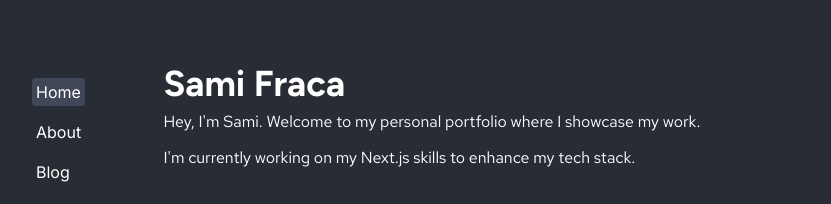
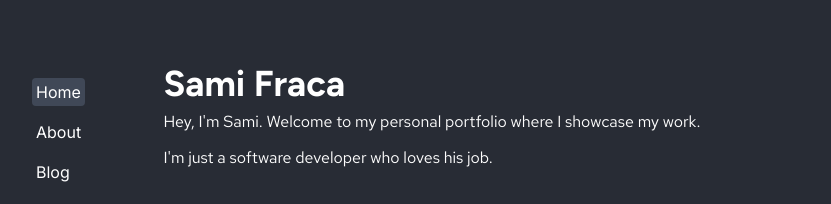
Before and after one commit to SamiFraca/sami_portfolio, a Next.js app: page / in a window 1280 px wide. Shown: the top 204 px of the page, without its empty margins (224-1055 px from the left). Built offline with nearby package versions, Linux system fonts and the light colour scheme.

Commit message:
Change subtitle

```diff
--- a/src/app/page.tsx
+++ b/src/app/page.tsx
@@ -13,8 +13,7 @@ export default function Home() {
           my work.
         </p>
         <p>
-          I&apos;m currently working on my Next.js skills to enhance my tech
-          stack.
+          I&apos;m just a software developer who loves his job.
         </p>
         <div className="mt-8 flex gap-8 items-center">
           <Image
```
